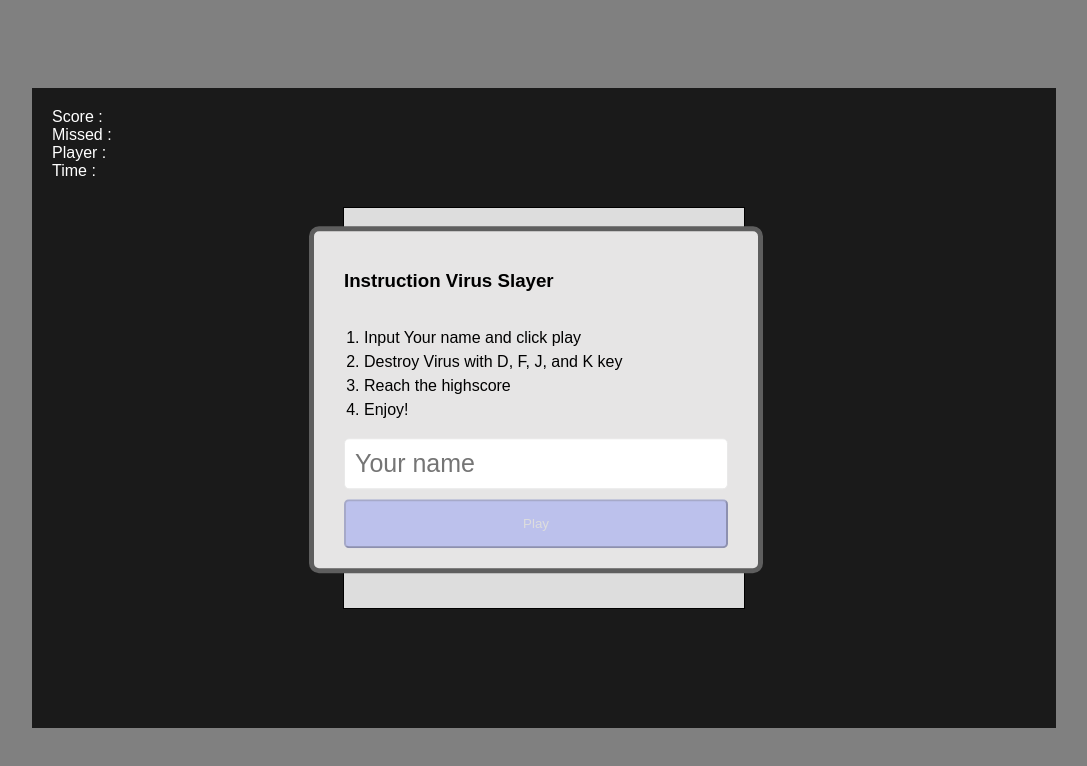
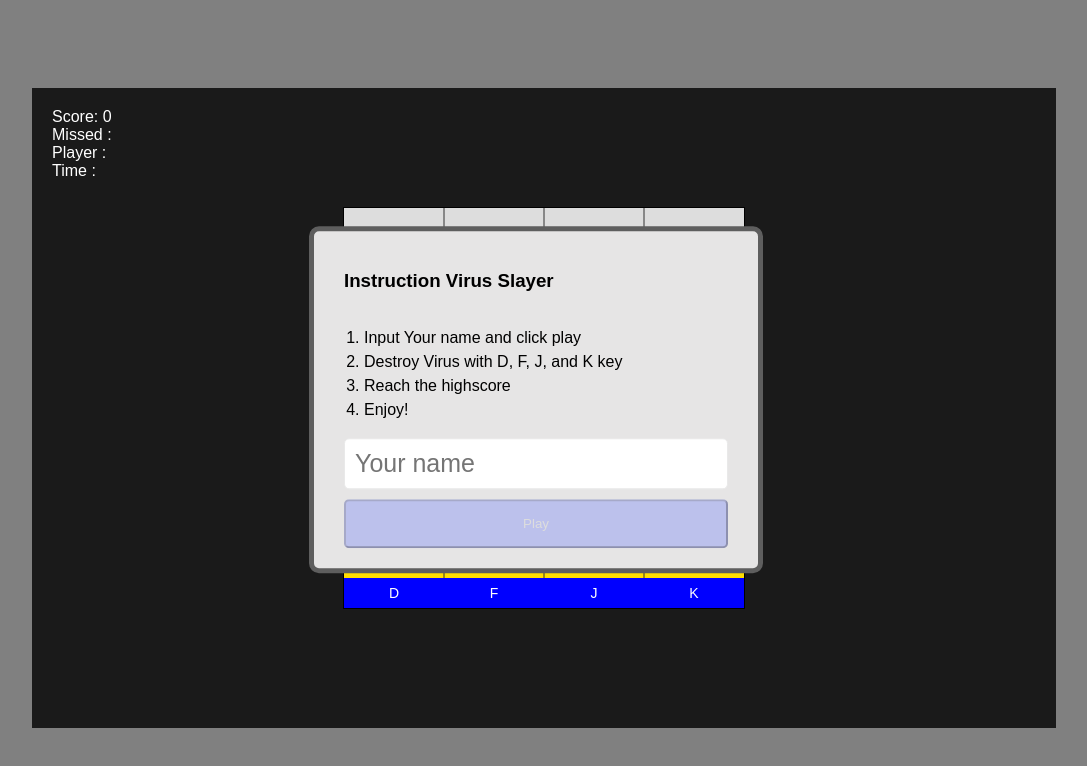
Before and after one commit to madafina/virus_slayer, a plain HTML site: page index.html in a window 1280 px wide. Shown: the whole page, without its empty margins (104-1191 px from the left). Drawn offline with Linux system fonts and the light colour scheme.

Commit message:
ubah struktur coding

```diff
--- a/index.html
+++ b/index.html
@@ -144,8 +144,6 @@
         const canvas = document.getElementById('canvas');
         const ctx = canvas.getContext('2d');
 
-        const keyPads = ['D', 'F', 'J', 'K'];
-
         // Ball properties
         const ballRadius = 25;
         const numBalls = 4; // Number of balls to display
@@ -174,17 +172,11 @@
             balls.push(ball);
         }
 
-        // Initialize the balls with fixed positions
-
         // Function to draw a ball
         function drawBall(ball, index) {
             ctx.drawImage(ballImage, ball.x - ballRadius, ball.y - ballRadius, ballRadius * 2, ballRadius * 2);
         }
 
-        // Rectangle properties
-        const rectWidth = 200;
-        const rectHeight = 50;
-        const rectY = canvas.height - (rectHeight + 30);
         var score = 0;
         let missedCount = 0;
         let player = 0;
@@ -194,56 +186,88 @@
         var isKKeyPressed = false;
         var hasScored = false;
 
+        // Rectangle properties
+        const rectWidth = 100;
+        const rectHeight = 80;
+        const rectY = canvas.height - (rectHeight + 30);
+
+        const rectangles =[
+            {x : 0, y : rectY, width : rectWidth, height : rectHeight },
+            {x : 100, y : rectY, width : rectWidth, height : rectHeight },
+            {x : 200, y : rectY, width : rectWidth, height : rectHeight },
+            {x : 300, y : rectY, width : rectWidth, height : rectHeight },
+        ];
+
         // Function to draw the rectangle
         function drawRectangle(index) {
+            rectangles.forEach(rectangle => {
                 ctx.fillStyle = "#ffdd00";
-            ctx.fillRect((100 * index), rectY, rectWidth, rectHeight);
+                ctx.fillRect(rectangle.x, rectangle.y, rectangle.width, rectangle.height);
+            });
         }
+
+        var keypress = ['isDKeyPressed', 'isFKeyPressed', 'isJKeyPressed', 'isKKeyPressed'];
 
         // Pad properties
         const padWidth = 200;
         const padHeight = 30;
         const padY = canvas.height - padHeight;
-        const textPos = [50, 150, 250, 350] //text coordinat
+        const padColor = 'blue';
+        const pressColor = 'rgb(72 122 179)';
+
+        const pads =[
+            {x : 0, y : padY, width : padWidth, height : padHeight, textPos : 50, text : 'D', color: padColor, pressColor: pressColor },
+            {x : 100, y : padY, width : padWidth, height : padHeight, textPos : 150, text : 'F', color: padColor, pressColor: pressColor },
+            {x : 200, y : padY, width : padWidth, height : padHeight, textPos : 250, text : 'J', color: padColor, pressColor: pressColor},
+            {x : 300, y : padY, width : padWidth, height : padHeight, textPos : 350, text : 'K', color: padColor, pressColor: pressColor },
+        ];
 
         // Function to draw the rectangle
-        function drawPad(index) {
+        function drawPad() {
 
-            ctx.fillRect((100 * index), padY, padWidth, padHeight);
+            pads.forEach((pad, index) => {
+                ctx.beginPath();
+                ctx.rect( pad.x, pad.y, pad.width, pad.height, pad.color);
 
-            if (isDKeyPressed) {
-
-                console.log('d dipencet')
-                ctx.fillStyle = 'red'; // Set color to red when 'D' key is pressed
-            } else if (isFKeyPressed) {
-                ctx.fillStyle = 'blue'; // Set color to blue when 'F' key is pressed
-            } else {
-                ctx.fillStyle = 'green'; // Set default color to green
+                if(keypress[0] == true) {
+                    pads[0].color= pad.pressColor;
+                    console.log('pr')
                 }
 
+                ctx.fillStyle = pad.color;
+
+                ctx.fillStyle = pad.color;
                 ctx.fill();
 
                 // Add text to the rectangle
                 ctx.fillStyle = "white";
                 ctx.font = "14px Arial";
                 ctx.textAlign = "center";
-            ctx.fillText(keyPads[index], textPos[index], padY + padHeight / 2 + 5);
+                ctx.fillText(pad.text, pad.textPos, padY + padHeight / 2 + 5);
+            });
+
         }
 
-        var x = [0, 100, 200, 300]; // X-coordinate of the line
-        var y1 = [0, 0, 0, 0]; // Starting Y-coordinate of the line
-        var y2 = [0, canvas.height, canvas.height, canvas.height];
+        const lines = [
+            { x: 0, y1 : 0, y2 :0},
+            { x: 100, y1 : 0, y2 :canvas.height},
+            { x: 200, y1 : 0, y2 :canvas.height},
+            { x: 300, y1 : 0, y2 :canvas.height},
+        ];
 
         // Function to draw the rectangle
-        function drawLine(index) {
+        function drawLine() {
+            lines.forEach(line => {
+
             ctx.beginPath();
-            ctx.moveTo(x[index], y1[index]);
-            ctx.lineTo(x[index], y2[index]);
+            ctx.moveTo(line.x, line.y1);
+            ctx.lineTo(line.x, line.y2);
             ctx.strokeStyle = "#333333"; // Red color
             ctx.lineWidth = 1;
             ctx.stroke();
+
+             });
         }
-
 
         // Function to check collision between a ball and the rectangle
         function checkCollision(ball, index, keyPress) {
@@ -283,6 +307,10 @@
                 missedCount++;
                 document.getElementById('missedCount').textContent = 'Missed : ' + missedCount; // Update the missed count in the div
             }
+
+            // if(keypress[index] == 'isDKeyPressed') {
+            //     changeColor(index);
+            // }
         }
 
         function drawScore() {
@@ -290,12 +318,11 @@
             scoreDiv.innerText = "Score: " + score;
         }
 
-        var keypress = ['isDKeyPressed', 'isFKeyPressed', 'isJKeyPressed', 'isKKeyPressed'];
+        let isPaused = true;
 
         // Function to update the position of all balls
         function updateBallsPosition() {
-            // Clear the canvas
-            ctx.clearRect(0, 0, canvas.width, canvas.height);
+
 
             // Update the position of each ball
             balls.forEach((ball, index) => {
@@ -317,29 +344,41 @@
                         ball.stopped = false;
                     }
                 }
-                drawRectangle(index);
+
                 drawBall(ball, index);
-                drawLine(index);
-                drawPad(index);
-
             });
             drawScore();
 
-            // Request the next animation frame if not paused
-            if (!isPaused) {
-                requestAnimationFrame(updateBallsPosition);
-            }
+
         }
 
-        function changeColor() {
+        // function changeColor(index) {
 
-            if (isDKeyPressed) {
-                console.log('diteken')
-                ctx.strokeStyle = 'red';
-            } else {
-                ctx.fillStyle = 'green';
+        //     if (isDKeyPressed) {
+        //         console.log('d dipencet' +index)
+        //         ctx.fillStyle = 'red'; // Set color to red when 'D' key is pressed
+        //     }
+
+
+        // }
+
+        function draw() {
+            // Clear the canvas
+            ctx.clearRect(0, 0, canvas.width, canvas.height);
+
+            drawRectangle();
+            updateBallsPosition();
+
+            drawLine();
+            drawPad();
+
+            if (!isPaused) {
+                requestAnimationFrame(draw);
             }
+
         }
+
+        draw();
 
         document.getElementById('startButton').addEventListener('click', startAnimation);
         document.getElementById('continueButton').addEventListener('click', continueAnimation);
@@ -373,11 +412,12 @@
 
             document.querySelector(".modal-start").style.display = "none";
             player.textContent += " " + username.value;
-            updateBallsPosition();
+            isPaused = false;
+            draw();
         }
 
         // Pause the animation
-        let isPaused = false;
+
         function pauseAnimation() {
             isPaused = true;
         }
@@ -387,7 +427,7 @@
             if (isPaused == true) {
                 hideModal();
                 isPaused = false;
-                updateBallsPosition();
+                draw();
             }
         }
 
@@ -404,10 +444,9 @@
                     ball.stopped = false; // Reset the stopped flag
                 });
                 isPaused = false;
-                updateBallsPosition();
+                draw();
             }
         }
-
 
         function gamePad() {
 
@@ -428,6 +467,7 @@
                 if (event.key === "D" || event.key === "d") {
                     isDKeyPressed = true;
                     console.log('D pressed');
+                    // changeColor();
                 }
                 if (event.key === "F" || event.key === "f") {
                     isFKeyPressed = true;
```
Also changed, not shown: changelog.txt. Lines whose indentation alone changed are shown as unchanged.
